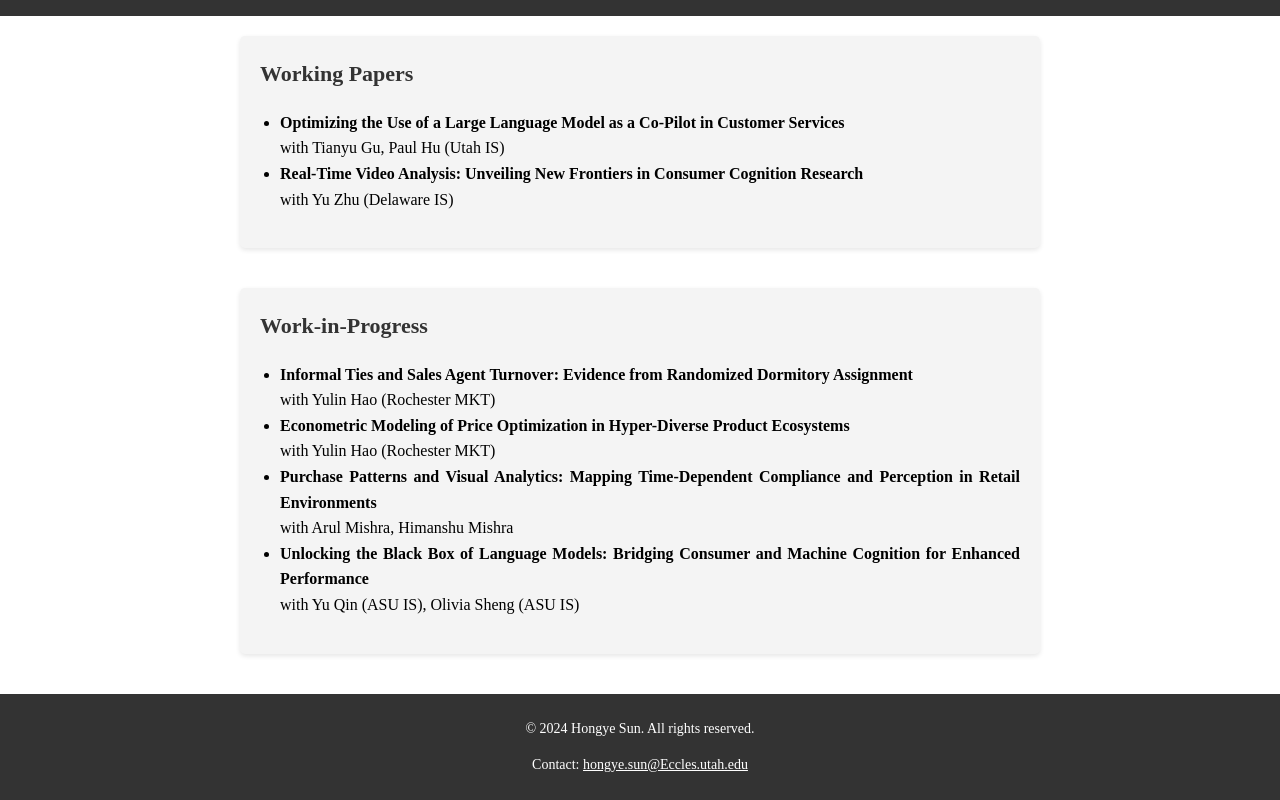
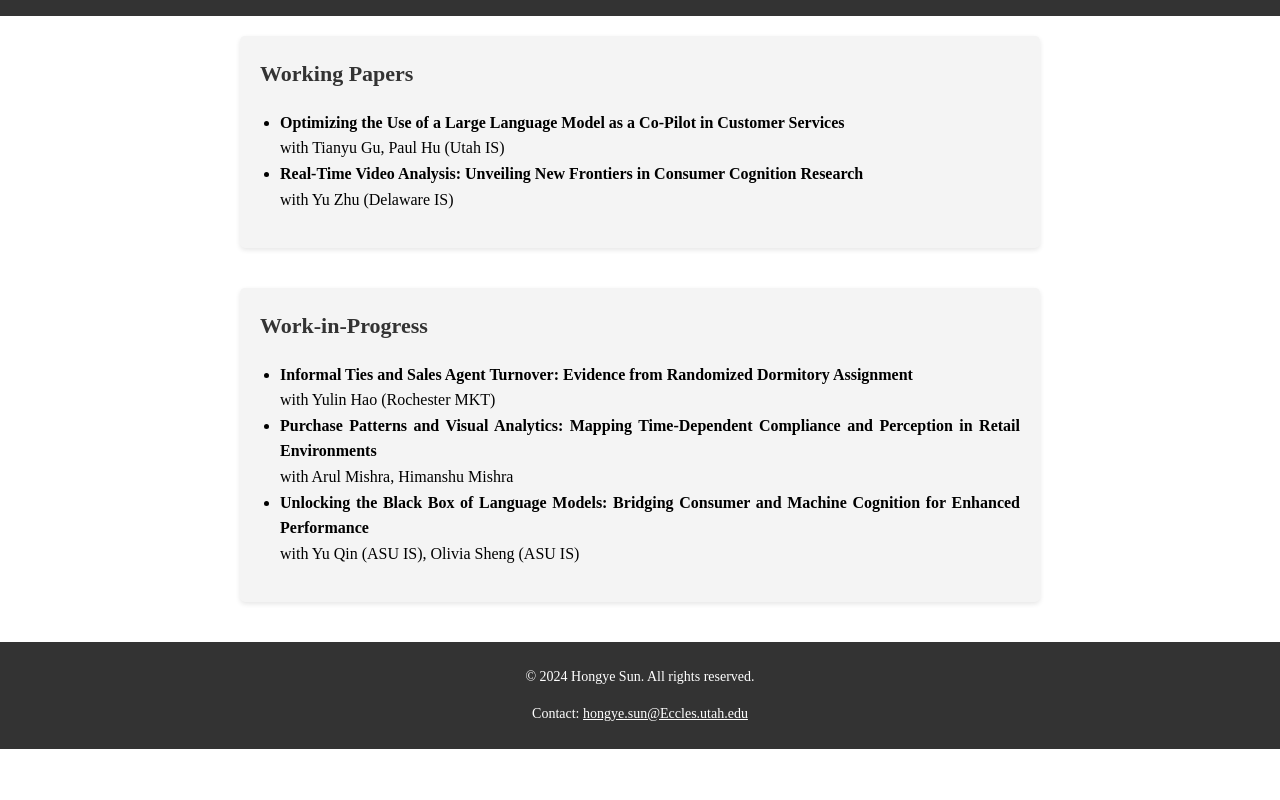
Before and after one commit to howiesun1024/personal-website, a plain HTML site: page research.html in a window 1280 px wide. Shown: the part 94-894 px from the top of the page. After the commit the page ends 843 px from the top, so only its background shows below. Drawn offline with Linux system fonts and the light colour scheme.

Commit message:
delete hao 2

```diff
--- a/research.html
+++ b/research.html
@@ -44,10 +44,6 @@
                     with Yulin Hao (Rochester MKT)
                 </li>
                 <li>
-                    <strong>Econometric Modeling of Price Optimization in Hyper-Diverse Product Ecosystems</strong><br>
-                    with Yulin Hao (Rochester MKT)
-                </li>
-                <li>
                     <strong>Purchase Patterns and Visual Analytics: Mapping Time-Dependent Compliance and Perception in Retail Environments</strong><br>
                     with Arul Mishra, Himanshu Mishra
                 </li>
```
Also changed, not shown: 1 other file.
